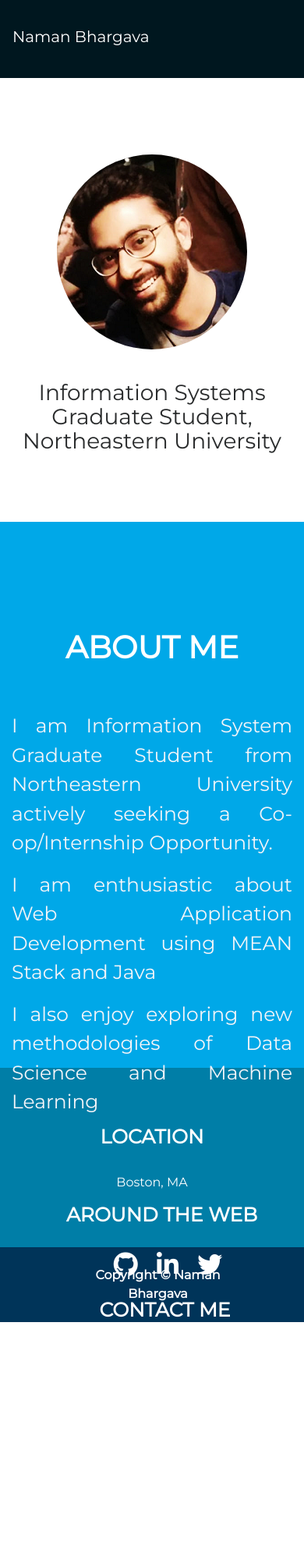
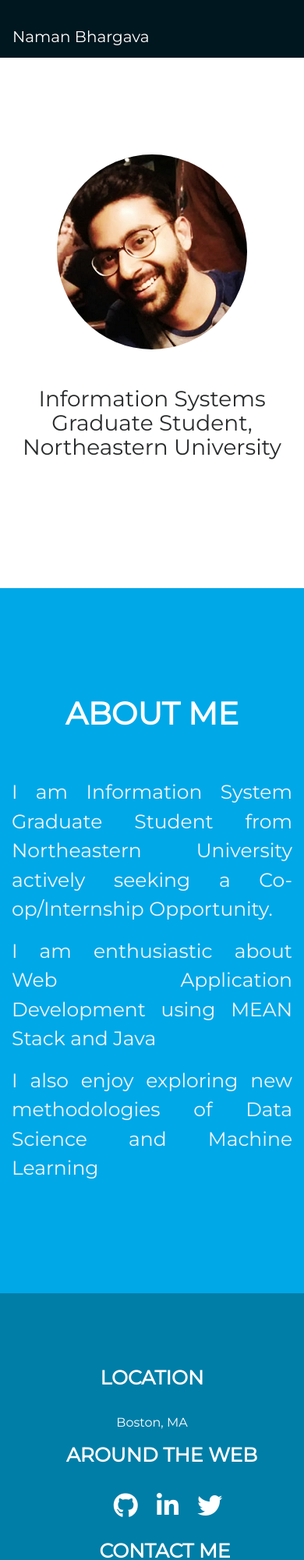
Before and after one commit to namanbhargava/namanbhargava.github.io, a plain HTML site: page index.html in a window 390 px wide. Shown: the top 2000 px of the page at 78% size. Before the commit the page ends 1750 px from the top, so only its background shows below. Drawn offline with nearby package versions, Linux system fonts and the light colour scheme; a script that the page names is missing.

Commit message:
Responsiveness

```diff
--- a/css/styles.css
+++ b/css/styles.css
@@ -12,7 +12,6 @@
 ---------------------*/
 .navbar{
   background-color: #00171F;
-  height: 100px;
 }
 .navbar-brand{
   margin-top: 20px;
@@ -29,14 +28,17 @@ nav a{
   margin: 0;
 }
 
+.info{
+  padding-bottom: 110px;
+}
+
 .intro{
   margin-top: 150px;
-  height : 519px;
 }
 
 .aboutMe{
   background-color: #00A8E8;
-  height: 700px;
+  padding-bottom: 100px;
 }
 
 .aboutMe h3{
@@ -53,17 +55,17 @@ nav a{
   font-size: 25px;
   text-align: justify;
 }
-footer{
+.footer{
 font-family: 'Montserrat', sans-serif;
 background-color: #007EA7;
-height: 230px;
-padding-top: 75px;
+padding-top: 95px;
+padding-bottom: 65px;
 color: #FFFFFF;
 font-weight: 200;
 text-align: center;
 }
 
-footer a{
+.footer a{
   text-decoration: none;
   color: #FFFFFF;
 }
@@ -74,7 +76,7 @@ display: inline-block;
 padding: 10px;
 }
 
-footer h3{
+.footer h3{
   font-size: 25px;
 }
 .copy{
--- a/index.html
+++ b/index.html
@@ -17,26 +17,23 @@
   <nav class="navbar fixed-top">
   <a class="navbar-brand" href="#">Naman Bhargava</a>
   </nav>
-
-<section class='intro'>
-<div class="container-fluid">
+<div class="container-fluid intro">
   <div class="row">
-    <div class="col-sm-12 mt-5">
+    <div class="col-sm-12 mt-5 mb-4">
       <div class="text-center">
           <img class="rounded-circle text-center" src="images/naman.png">
       </div>
     </div>
   </div>
+</div>
+<div class="container-fluid">
   <div class="row">
-    <div class="col-sm-12 mt-4 info">
-      <h3 class="text-center mt-3">Information Systems Graduate Student, Northeastern University</h3>
+    <div class="col-sm-12 mt-4 mb-5 info">
+      <h3 class="text-center">Information Systems Graduate Student, Northeastern University</h3>
     </div>
   </div>
 </div>
-</section>
-
-<section class="aboutMe">
-  <div class="container-fluid">
+<div class="container-fluid aboutMe">
     <div class="row">
     <div class="col-sm-3 mt-4">
     </div>
@@ -52,42 +49,35 @@
     </div>
   </div>
   </div>
-</section>
-
-<footer>
-    <div class="container">
+<div class="container-fluid footer">
       <div class="row">
-        <section class="col-sm-4">
+        <div class="col-sm-4">
           <h3 class="pb-4"><b>LOCATION</b></h3>
           <p>Boston, MA</p>
-        </section>
-
-        <section class="col-sm-4 pl-3">
+        </div>
+        <div class="col-sm-4 pl-3">
           <h3 class="pl-4 pb-3"><b>AROUND THE WEB</b></h3>
           <ul>
             <li class="l"><i class="fab fa-github fa-2x"></i></li>
             <li class="l"><i class="fab fa-linkedin-in fa-2x"></i></li>
             <li class="l"><i class="fab fa-twitter fa-2x"></i></li>
           </ul>
-        </section>
-
-        <section class="col-sm-4 pl-4">
+        </div>
+        <div class="col-sm-4 pl-4">
           <h3 class="pl-4 pb-4"><b>CONTACT ME</b></h3>
           <a href="mailto:bhargava.n@husky.neu.edu" class="pl-2 ml-4">bhargava.n@husky.neu.edu</a>
+        </div>
     </div>
-</footer>
-
-<section class="copy">
-  <div class="container">
+</div>
+<div class="container-fluid copy">
     <div class="row pr-4">
-      <div class="col-lg-12 pr-5 mt-4 mb-4" >
+      <div class="col-sm-12 pr-5 mt-4 mb-4" >
         <div class='text-center ml-4 pl-5'>
         <b> Copyright © Naman Bhargava</b>
       </div>
       </div>
     </div>
   </div>
-</section>
 
 </body>
 
```
